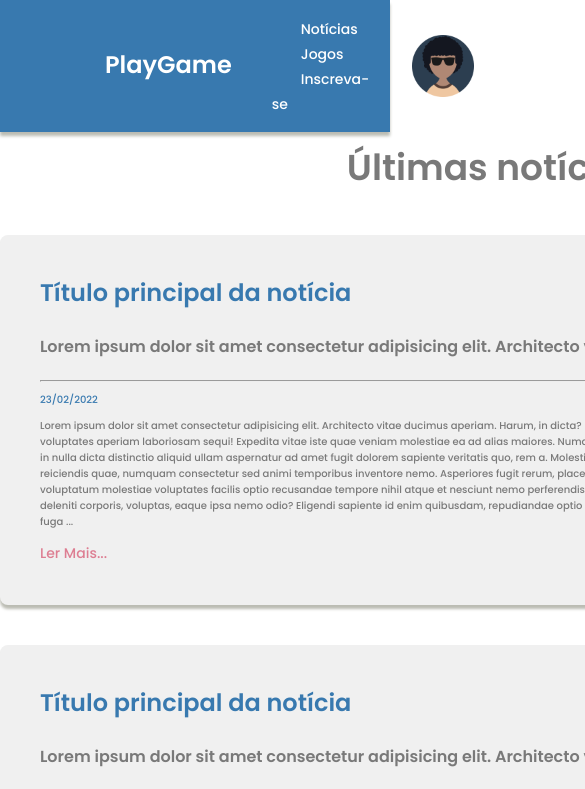
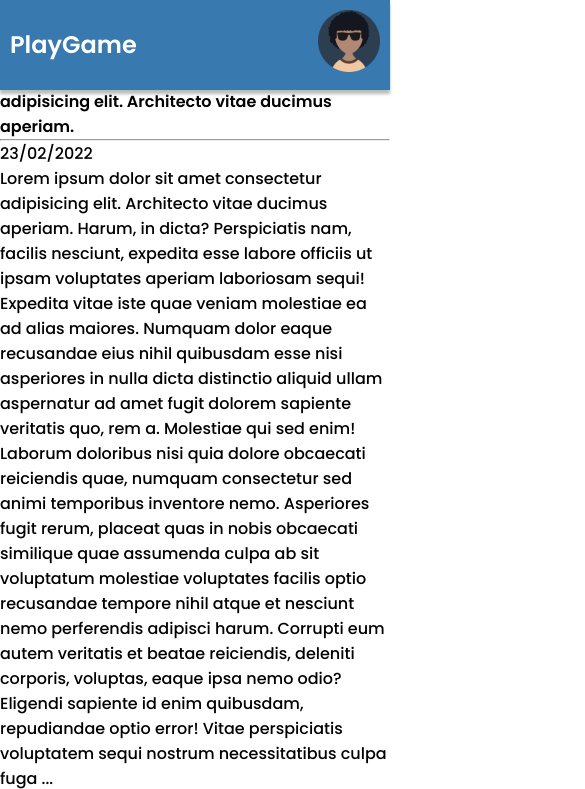
Before and after one commit to guilhermelima12/landingpage-games, a plain HTML site: page index.html in a window 390 px wide. Shown: the top 789 px of the page, 585 px wide, since content can reach past the window. Drawn offline with Linux system fonts and the light colour scheme.

Commit message:
add mobile first

```diff
--- a/index.html
+++ b/index.html
@@ -9,7 +9,7 @@
     <link rel="preconnect" href="https://fonts.googleapis.com">
     <link rel="preconnect" href="https://fonts.gstatic.com" crossorigin>
     <link href="https://fonts.googleapis.com/css2?family=Poppins:wght@300;500;600&display=swap" rel="stylesheet">
-    <link rel="stylesheet" href="style.css">
+    <link rel="stylesheet" href="style2.css">
 </head>
 
 <body>
--- a/style.css
+++ b/style.css
@@ -26,6 +26,7 @@ body {
 .header {
     width: 100%;
     height: 90px;
+    max-width: 1200px;
 }
 
 nav {
@@ -52,7 +53,7 @@ nav {
 }
 
 .links {
-    display: inline;
+    display: none;
     margin-top: 34px;
     margin-bottom: 34px;
     margin-left: 29px;
--- /dev/null
+++ b/style2.css
@@ -0,0 +1,45 @@
+* {
+    box-sizing: border-box;
+    margin: 0;
+    padding: 0;
+}
+
+
+html {
+    scroll-behavior: smooth;
+}
+
+body {
+    font-family: 'Poppins', sans-serif;
+}
+
+:root {
+    --header-blue: #3879af;
+}
+
+#header {
+    width: 100%;
+    background-color: var(--header-blue);
+    color: white;
+    height: 90px;
+    position: fixed;
+    box-shadow: 0px 4px 3px 0px #BBBCB3;
+}
+
+nav {
+    display: flex;
+    width: 100%;
+    max-width: 1200px;
+    justify-content: space-between;
+    align-items: center;
+    margin: 0 auto;
+    padding: 10px;
+}
+
+.links {
+    display: none;
+}
+
+.logo-img {
+    width: 62px;
+}
```
